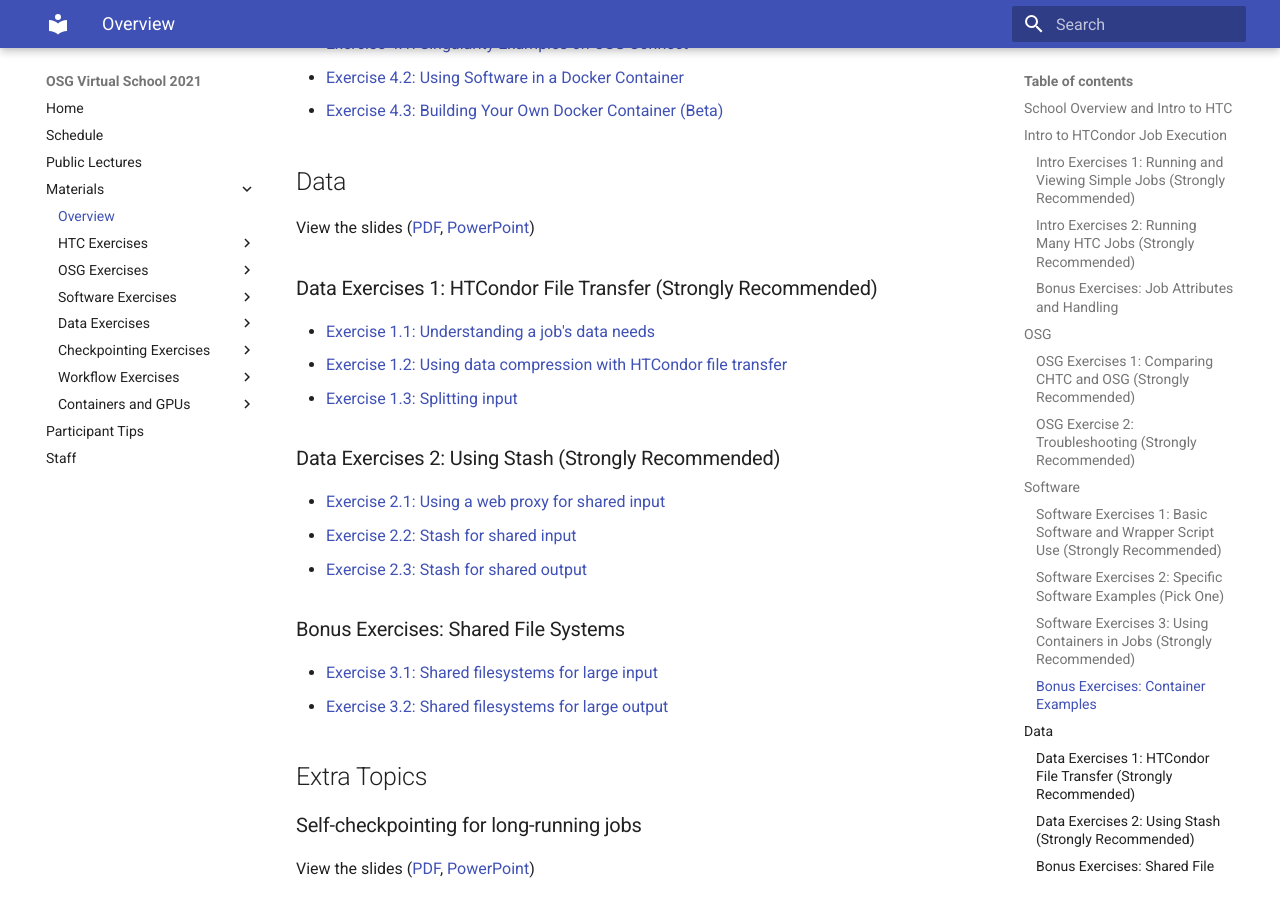
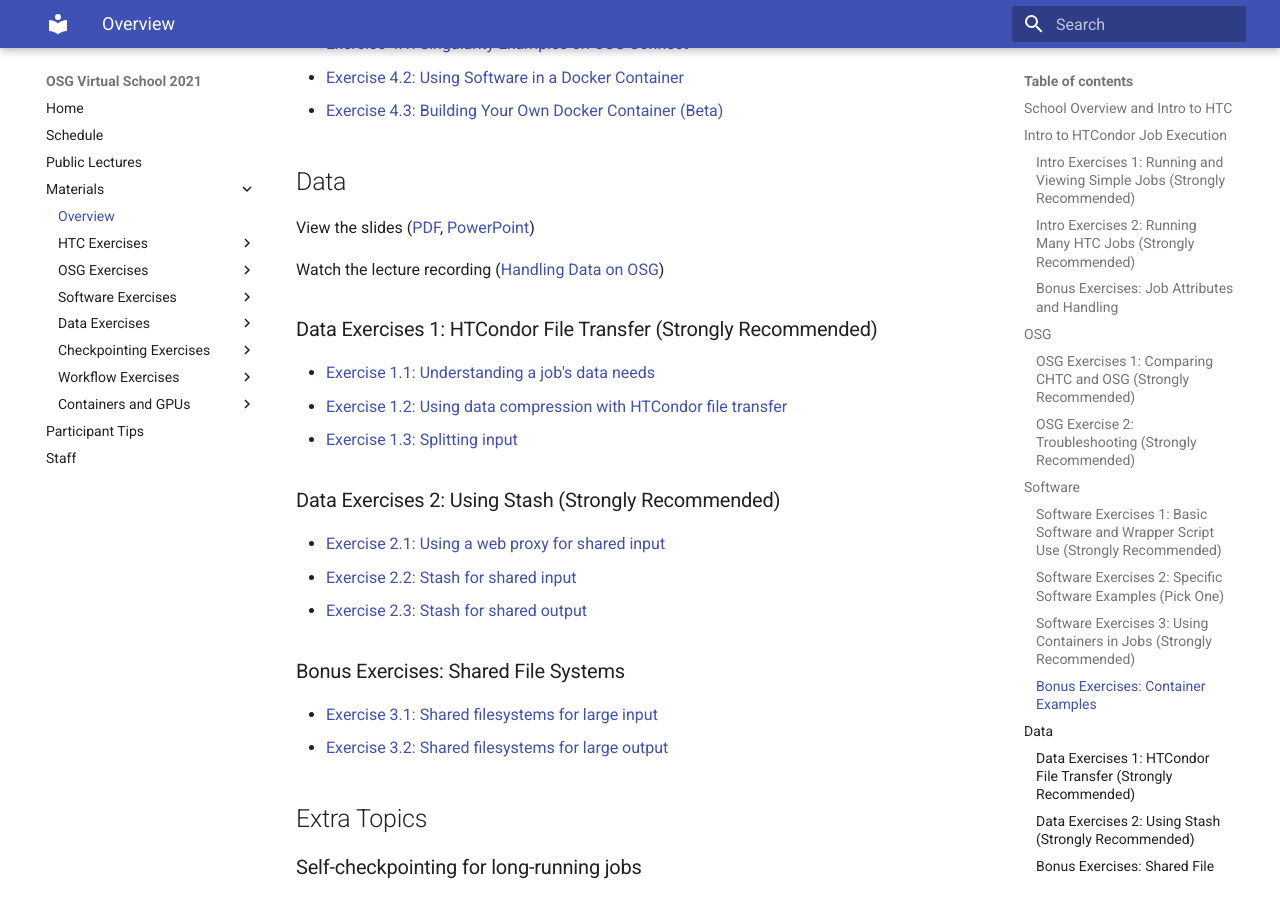
Before and after one commit to osg-htc/virtual-school-2021, an MkDocs documentation site: the page built from docs/materials/index.md, in a window 1280 px wide and 900 px high, scrolled down 2455 px. Built offline with MkDocs 1.6.1 and Material for MkDocs 9.7.7, drawn with Linux system fonts in a browser that asks for light colours.

Commit message:
Update index.md
Adding day 5 lecture recording

```diff
--- a/docs/materials/index.md
+++ b/docs/materials/index.md
@@ -105,6 +105,9 @@
 ([PDF](data/files/osgvs21-data.pdf),
 [PowerPoint](data/files/osgvs21-data.pptx))
 
+Watch the lecture recording
+([Handling Data on OSG](https://youtu.be/YBGWycYZRD4))
+
 ### Data Exercises 1: HTCondor File Transfer (Strongly Recommended)
 
 - [Exercise 1.1: Understanding a job's data needs](data/part1-ex1-data-needs.md)
```
